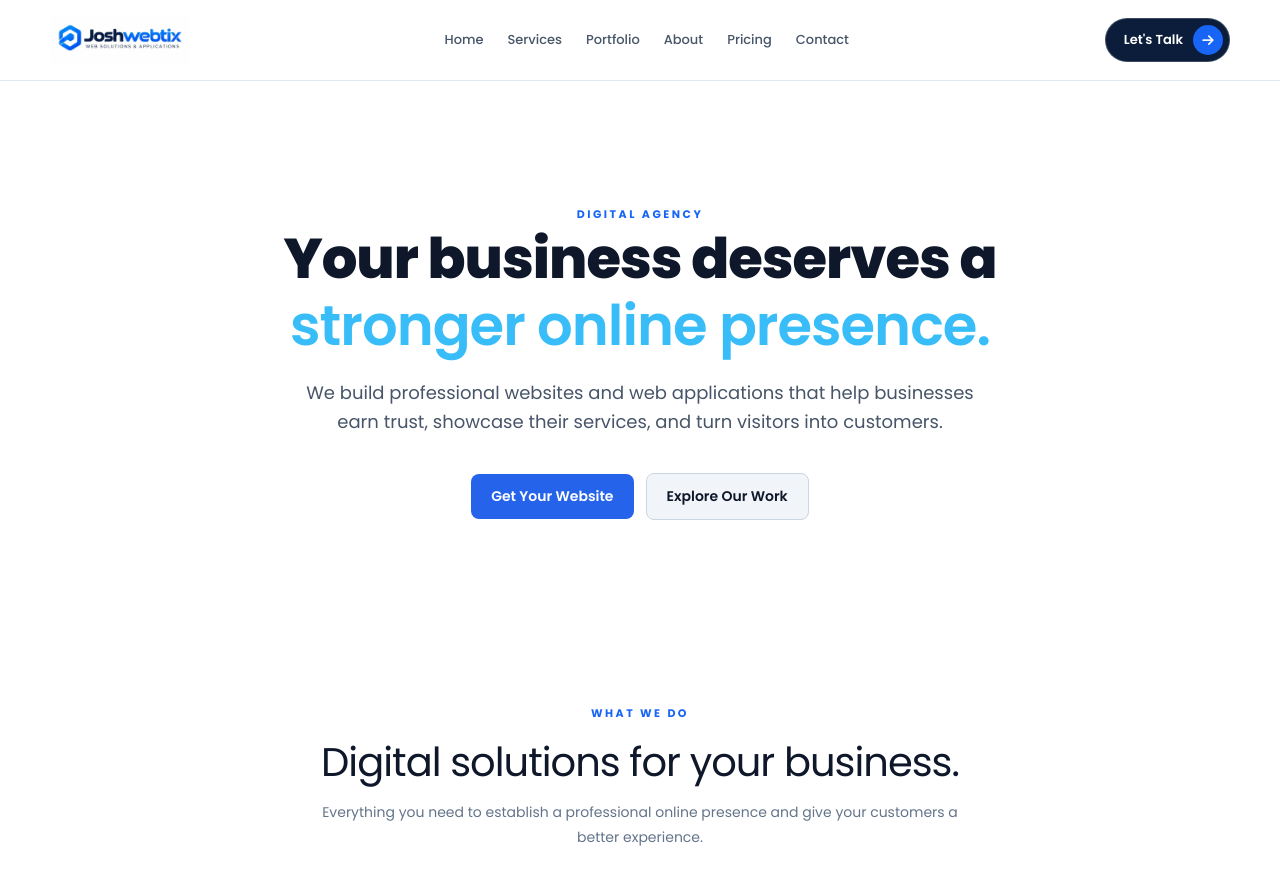
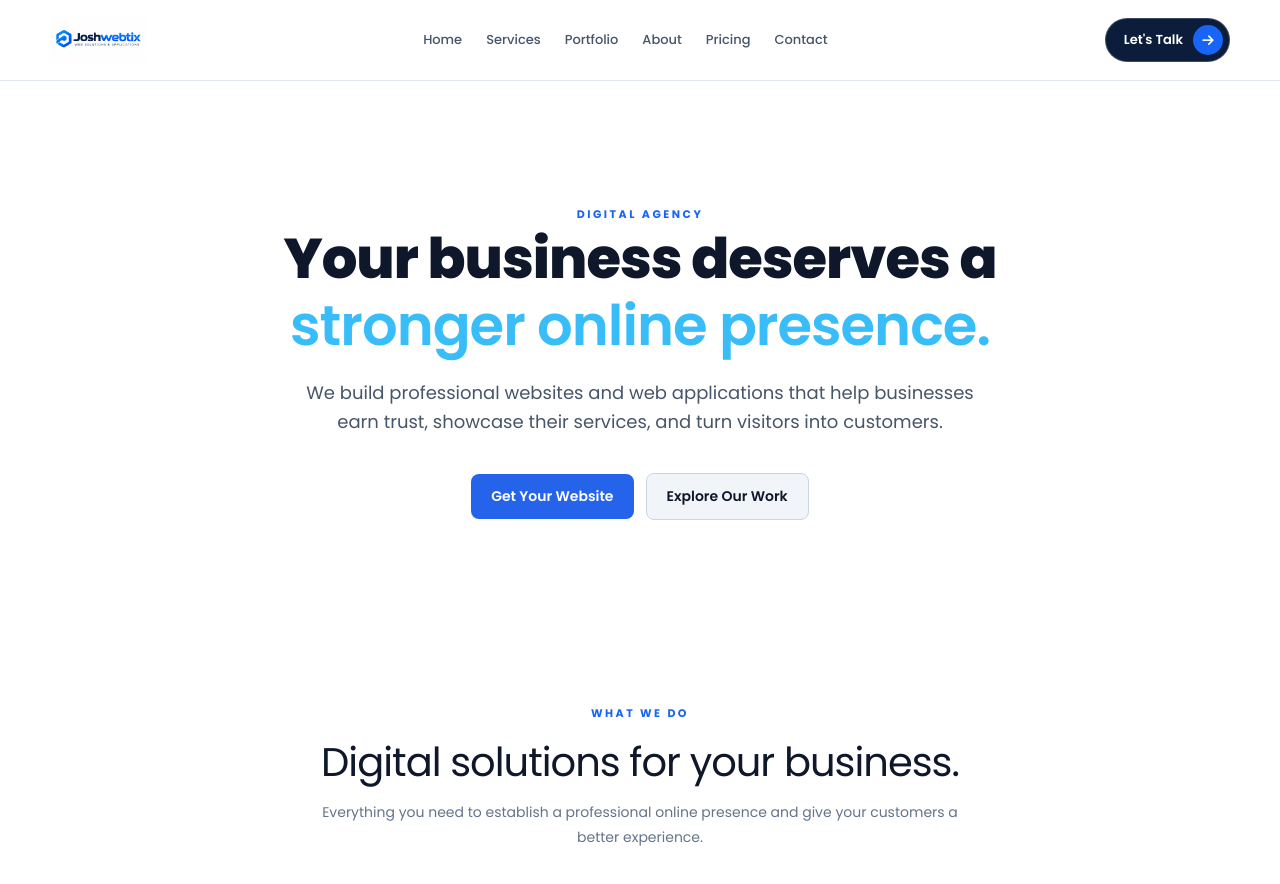
Before and after one commit to Joshwxb/joshwebtix, a React (Vite) app: page / in a window 1280 px wide. Shown: the top 884 px of the page. Built offline with nearby package versions, Linux system fonts and the light colour scheme.

Commit message:
Update App.jsx

```diff
--- a/src/App.jsx
+++ b/src/App.jsx
@@ -90,7 +90,7 @@ function App() {
       <header className="site-header">
         <nav className="navbar">
           <a href="#home" className="brand-logo" aria-label="Joshwebtix Home">
-            <img src="/l2.jpg" alt="Joshwebtix" />
+            <img src="/l3.jpg" alt="Joshwebtix" />
           </a>
 
           <div className="desktop-nav">
```
